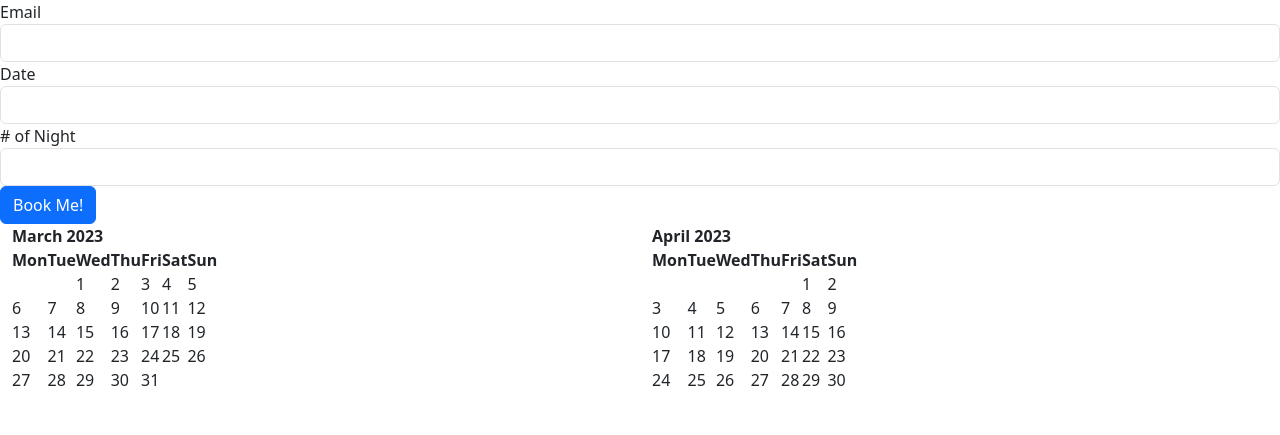
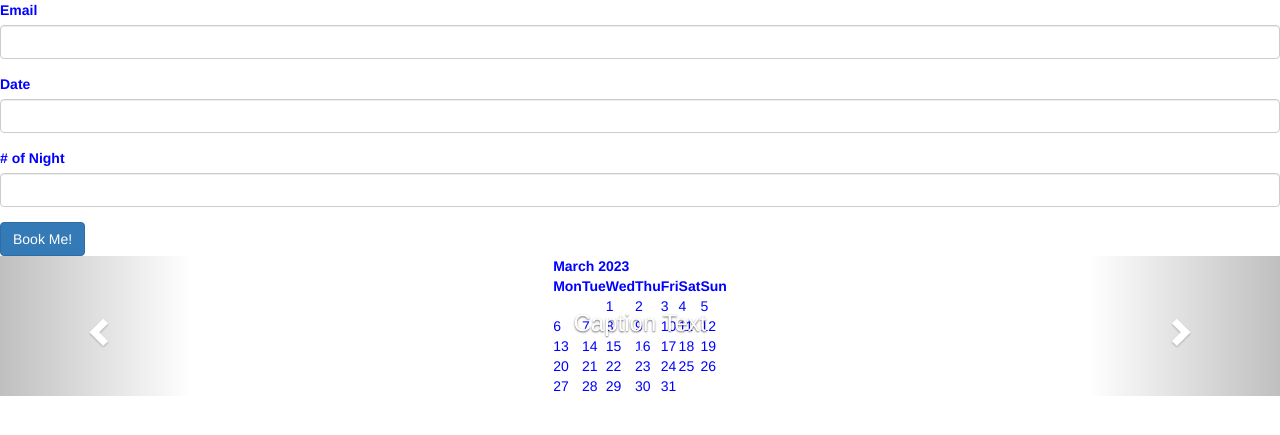
Before and after one commit to JamesCarvell/Room-Booking-Webapp, a Flask app: page / in a window 1280 px wide. Shown: the top 435 px of the page. Run offline with Flask 3, Linux system fonts and the light colour scheme; some libraries are stand-ins or nearby versions.

Commit message:
Changes to be committed: 	modified:   __pycache__/forms.cpython-311.pyc 	modified:   server.py 	modified:   static/css/styles.css 	new file:   templates/base.html 	modified:   templates/index.html
Added carousel to placeholder calendar

```diff
--- a/server.py
+++ b/server.py
@@ -23,3 +23,6 @@ def index():
 
 if __name__ == "__main__":
     app.run(debug=True)
+
+# TODO: Recieve bookings from form
+# TODO: Add alerts for whether booking succeeded
--- a/static/css/styles.css
+++ b/static/css/styles.css
@@ -0,0 +1,8 @@
+body {
+  color: blue;
+}
+
+
+.carousel-inner table {
+  margin: auto;
+}
--- /dev/null
+++ b/templates/base.html
@@ -0,0 +1,7 @@
+{% extends "bootstrap/base.html" %}
+{% block title %}Room Booker Web-app{% endblock %}
+
+{% block styles -%}
+    {{super()}}
+    <link rel="stylesheet" href="{{url_for('static', filename='css/styles.css')}}">
+{% endblock %}
--- a/templates/index.html
+++ b/templates/index.html
@@ -1,30 +1,30 @@
-{% extends 'bootstrap/base.html' %}
+{% extends "base.html" %}
 {% import "bootstrap/wtf.html" as wtf %}
 
-{% block html %}
-<html lang="en">
-<head>
-  <meta charset="UTF-8">
-  <meta name="viewport"
-        content="width=device-width, user-scalable=no, initial-scale=1.0, maximum-scale=1.0, minimum-scale=1.0">
-  <meta http-equiv="X-UA-Compatible" content="ie=edge">
-  <title>Room Booker Webapp</title>
+{% block content %}
 
-  <link rel="stylesheet" href="https://cdn.jsdelivr.net/npm/bootstrap@5.3.0-alpha1/dist/css/bootstrap.min.css">
-  <link rel="stylesheet" href="../static/css/styles.css">
-</head>
+<!-- TODO: Receive month data to populate carousel -->
+<!-- TODO: Replace placeholder calendar with dynamic -->
+<!-- TODO: Add colour coding to calendar-->
+<!-- TODO: Make calendar interactable as an alternative to using the form-->
+<!-- TODO: Add a legend and/or hover text to calendar to indicate meaning of different colors-->
 <!-- TODO: Improve the page layout/style -->
-<body>
+
 <div id="user-fields">
   {{ wtf.quick_form(booking, novalidate=True, button_map={"submit": "primary"}) }}
 </div>
-  <!-- TODO: Add HTML for Bootstrap Carousel-->
-  <!-- TODO: Receive month data to populate carousel -->
-  <!-- TODO: Add a legend and/or hover text to calendar to indicate meaning of different colors-->
-  <!-- TODO: Remove previous calendar HTML code -->
-  <div class="container-fluid">
-    <div class="row">
-      <div class="col-6">
+
+<div id="carousel-example-generic" class="carousel slide" data-interval="false" data-ride="carousel">
+  <!-- Indicators -->
+  <ol class="carousel-indicators">
+    <li data-target="#carousel-example-generic" data-slide-to="0" class="active"></li>
+    <li data-target="#carousel-example-generic" data-slide-to="1"></li>
+    <li data-target="#carousel-example-generic" data-slide-to="2"></li>
+  </ol>
+
+  <!-- Wrapper for slides -->
+  <div class="carousel-inner">
+    <div class="item active">
       <table border="0" cellpadding="0" cellspacing="0" class="month">
         <tr><th colspan="7" class="month">March 2023</th></tr>
         <tr><th class="mon">Mon</th><th class="tue">Tue</th><th class="wed">Wed</th><th class="thu">Thu</th><th class="fri">Fri</th><th class="sat">Sat</th><th class="sun">Sun</th></tr>
@@ -34,8 +34,11 @@
         <tr><td class="mon">20</td><td class="tue">21</td><td class="wed">22</td><td class="thu">23</td><td class="fri">24</td><td class="sat">25</td><td class="sun">26</td></tr>
         <tr><td class="mon">27</td><td class="tue">28</td><td class="wed">29</td><td class="thu">30</td><td class="fri">31</td><td class="noday">&nbsp;</td><td class="noday">&nbsp;</td></tr>
       </table>
+      <div class="carousel-caption">
+      	<h3>Caption Text</h3>
       </div>
-      <div class="col-6">
+    </div>
+    <div class="item">
       <table border="0" cellpadding="0" cellspacing="0" class="month">
         <tr><th colspan="7" class="month">April 2023</th></tr>
         <tr><th class="mon">Mon</th><th class="tue">Tue</th><th class="wed">Wed</th><th class="thu">Thu</th><th class="fri">Fri</th><th class="sat">Sat</th><th class="sun">Sun</th></tr>
@@ -45,12 +48,32 @@
         <tr><td class="mon">17</td><td class="tue">18</td><td class="wed">19</td><td class="thu">20</td><td class="fri">21</td><td class="sat">22</td><td class="sun">23</td></tr>
         <tr><td class="mon">24</td><td class="tue">25</td><td class="wed">26</td><td class="thu">27</td><td class="fri">28</td><td class="sat">29</td><td class="sun">30</td></tr>
       </table>
+      <div class="carousel-caption">
+      	<h3>Caption Text</h3>
+      </div>
+    </div>
+    <div class="item">
+      <table border="0" cellpadding="0" cellspacing="0" class="month">
+        <tr><th colspan="7" class="month">May 2023</th></tr>
+        <tr><th class="mon">Mon</th><th class="tue">Tue</th><th class="wed">Wed</th><th class="thu">Thu</th><th class="fri">Fri</th><th class="sat">Sat</th><th class="sun">Sun</th></tr>
+        <tr><td class="mon">1</td><td class="tue">2</td><td class="wed">3</td><td class="thu">4</td><td class="fri">5</td><td class="sat">6</td><td class="sun">7</td></tr>
+        <tr><td class="mon">8</td><td class="tue">9</td><td class="wed">10</td><td class="thu">11</td><td class="fri">12</td><td class="sat">13</td><td class="sun">14</td></tr>
+        <tr><td class="mon">10</td><td class="tue">11</td><td class="wed">12</td><td class="thu">13</td><td class="fri">14</td><td class="sat">15</td><td class="sun">21</td></tr>
+        <tr><td class="mon">17</td><td class="tue">18</td><td class="wed">19</td><td class="thu">20</td><td class="fri">21</td><td class="sat">22</td><td class="sun">28</td></tr>
+        <tr><td class="mon">29</td><td class="tue">30</td><td class="wed">31</td><td class="noday">&nbsp;</td><td class="noday">&nbsp;</td><td class="noday">&nbsp;</td><td class="noday">&nbsp;</td></tr>
+      </table>
+      <div class="carousel-caption">
+      	<h3>Caption Text</h3>
       </div>
     </div>
   </div>
-</body>
-<footer>
-  <p></p>
-</footer>
-</html>
+
+  <!-- Controls -->
+  <a class="left carousel-control" href="#carousel-example-generic" role="button" data-slide="prev">
+    <span class="glyphicon glyphicon-chevron-left"></span>
+  </a>
+  <a class="right carousel-control" href="#carousel-example-generic" role="button" data-slide="next">
+    <span class="glyphicon glyphicon-chevron-right"></span>
+  </a>
+</div> <!-- Carousel -->
 {% endblock %}
```
Lines whose indentation alone changed are shown as unchanged.
